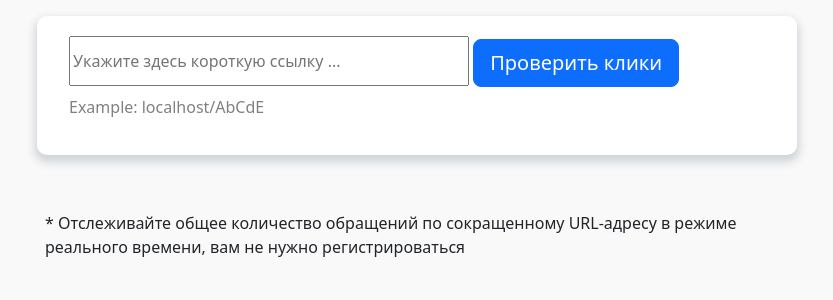
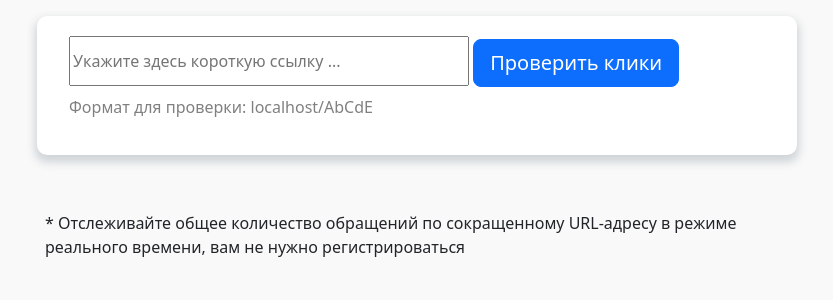
Before and after one commit to malykuanov/shortcut-url, a Django app: page /url-click-counter/ in a window 1280 px wide. Shown: the part 262-562 px from the top of the page, without its empty margins (223-1056 px from the left). Run offline with Django 3.2, Linux system fonts and the light colour scheme; some libraries are stand-ins or nearby versions.

Commit message:
Update example url

```diff
--- a/mainapp/templates/mainapp/check_clicks.html
+++ b/mainapp/templates/mainapp/check_clicks.html
@@ -30,7 +30,7 @@
                 {% endif %}
             </div>
         </form>
-        <p style="color: grey;">Example: {{ request.get_host }}/AbCdE</p>
+        <p style="color: grey;">Формат для проверки: {{ request.get_host }}/AbCdE</p>
     </div>
     <p class="mt-5 p-2">
         * Отслеживайте общее количество обращений по сокращенному URL-адресу
```
